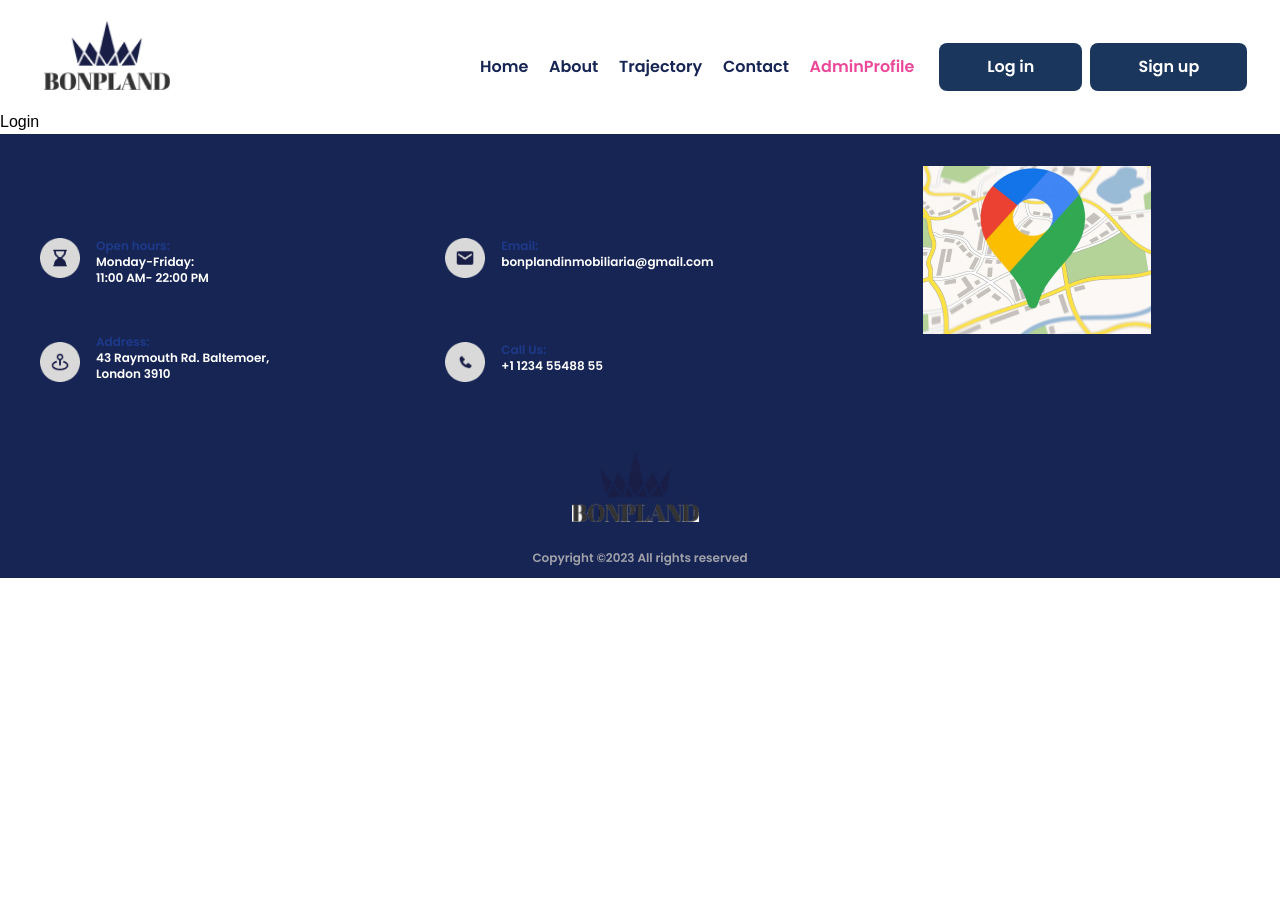
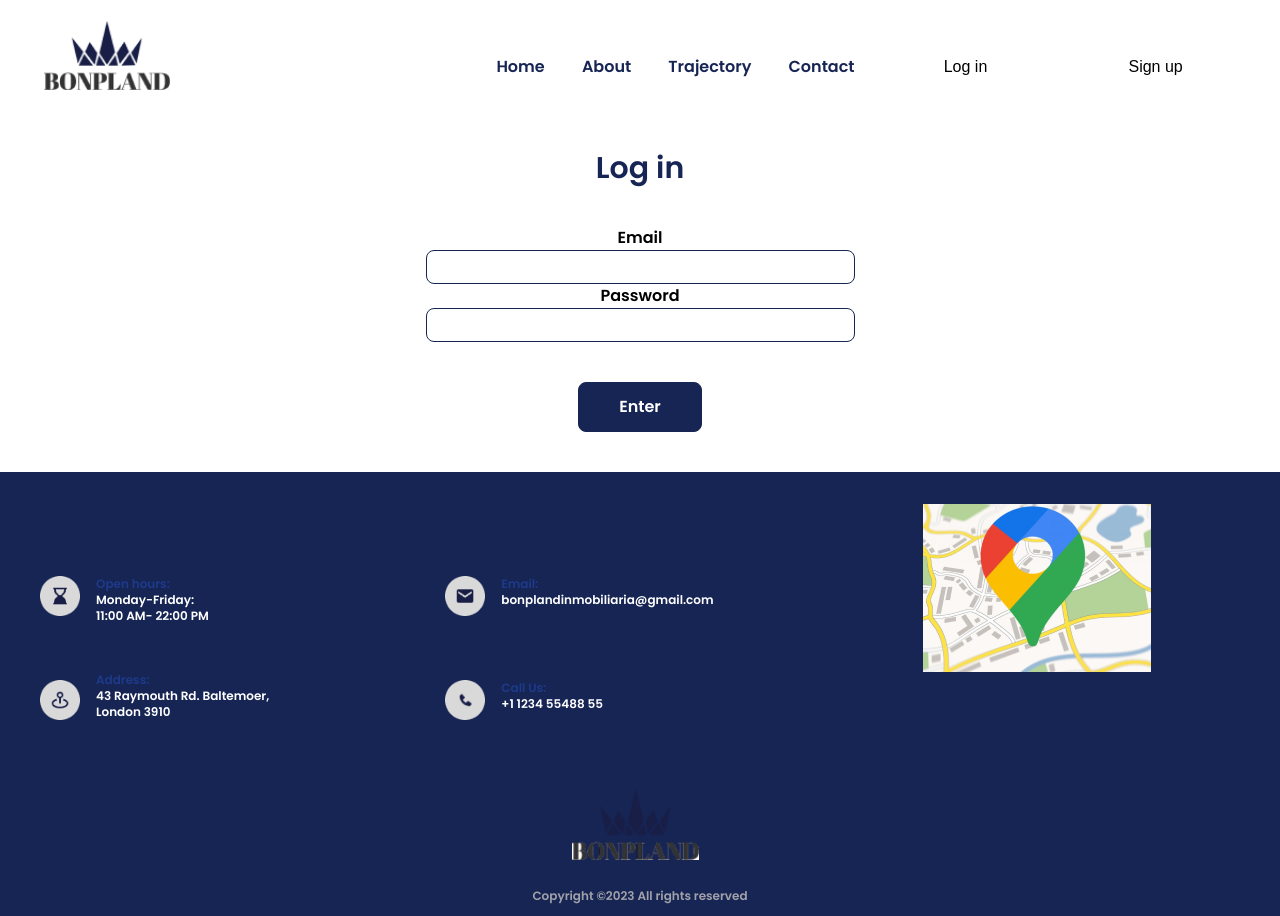
Before and after one commit to BrayannFarfan/ProyectoInmobiliaria, a React (Vite) app in the folder web/: page /login in a window 1280 px wide. Before the commit the page ends 800 px from the top, so only its background shows below. Built offline with nearby package versions, Linux system fonts and the light colour scheme.

Commit message:
feat:/login

```diff
--- a/web/src/App.jsx
+++ b/web/src/App.jsx
@@ -6,8 +6,8 @@ import About from "./components/About/About";
 import ContactUs from "./components/ContactUs/ContactUs";
 import OurTeam from "./components/OurTeam/OurTeam";
 import Login from "./components/Login/Login";
-import WrapperUser from "./components/WrapperUser/WrapperUser";
-import Profile from "./components/User/Profile";
+// import WrapperUser from "./components/WrapperUser/WrapperUser";
+// import Profile from "./components/User/Profile";
 import BuyerProfile from "./components/User/BuyerProfile";
 import SellerProfile from "./components/User/SellerProfile";
 import SignUp from "./components/signup/SignUp";
@@ -28,12 +28,8 @@ function App() {
           <Route path="ourteam" element={<OurTeam />} />
           <Route path="login" element={<Login />} />
           <Route path="signup" element={<SignUp />} />
-        </Route>
-        <Route exact path="/admin" element={<WrapperUser />}>
-          <Route index element={<Profile />} />
           <Route path="buyer" element={<BuyerProfile />} />
           <Route path="seller" element={<SellerProfile />} />
-          {/* <Route path="loader" element={<LoaderBuyer />}></Route> */}
         </Route>
       </Routes>
     </div>
--- a/web/src/components/Header/Header.jsx
+++ b/web/src/components/Header/Header.jsx
@@ -1,9 +1,19 @@
 import log from "../../../images/Logo.png";
 import man from "../../../images/man.png";
-
+import { useEffect, useState } from "react";
 import { Link } from "react-router-dom";
 import "./header.css";
+
 export default function Header() {
+  const [logged, setLogged] = useState(false);
+  const [user, setUser] = useState();
+
+  useEffect(() => {
+    const usuario = localStorage.getItem("user");
+    setUser(JSON.parse(usuario));
+    const tok = localStorage.getItem("token");
+    tok ? setLogged(true) : setLogged(false);
+  }, []);
   return (
     <>
       <div className="flex flex-col justify-center p-2 lg:mx-2 md:mx-0 mx-0 lg:px-4 md:w-[100vw] lg:py-0  lg:flex lg:flex-row lg:justify-between ">
@@ -44,14 +54,17 @@ export default function Header() {
               Contact
             </p>
           </Link>
-
-          <Link to="">
-            <p className="text-white lg:text-pink-500 font-pop ml-4 lg:ml-0">
-              AdminProfile
-            </p>
+          {logged ? (
+            <Link to={user.role_id === "A" ? "/seller" : "/buyer"}>
+              <div className="flex flex-row items-center font-pop justify-center border border-blue-950 rounded-xl shadow-md">
+                <section className="flex flex-col lg:items-center lg:mx-1 lg:my-2 text-gray-400 text-sm">
+                  <img src={man} className="h-[20px] w-auto m-1" alt="man" />
+                  <p className="mx-6">{user.name}</p>
+                </section>
+              </div>
             </Link>
-
-          <div className="groupButtons">
+          ) : (
+            <>
               <Link to="/login">
                 <button type="button" className="loginButton">
                   Log in
@@ -62,7 +75,8 @@ export default function Header() {
                   Sign up
                 </button>
               </Link>
-          </div>
+            </>
+          )}
         </section>
       </div>
     </>
--- a/web/src/components/Home/Home.jsx
+++ b/web/src/components/Home/Home.jsx
@@ -5,6 +5,7 @@ import Card from "../Card/Card";
 import About from "../About/About";
 import OurTeam from "../OurTeam/OurTeam";
 import ContactUs from "../ContactUs/ContactUs";
+import Trayectory from "../Trajectory/Trayectory";
 
 const Home = () => {
   return (
@@ -43,6 +44,7 @@ const Home = () => {
       </div>
       <About />
       <OurTeam />
+      <Trayectory />
       <ContactUs />
     </>
   );
--- a/web/src/components/Login/Login.jsx
+++ b/web/src/components/Login/Login.jsx
@@ -1,3 +1,66 @@
+import { useState } from "react";
+import axios from "axios";
+import { toast } from "react-toastify";
+import { useNavigate } from "react-router-dom";
+
 export default function Login() {
-  return <div>Login</div>;
+  const [login, setLogin] = useState();
+  const navigate = useNavigate();
+
+  const handleSubmit = async (e) => {
+    e.preventDefault();
+    try {
+      const resp = await axios.post("http://localhost:3000/users/login", login);
+      const { user, token } = resp.data;
+      if (user && token) {
+        toast.success("Login successful");
+        setLogin({ email: "", password: "" });
+        localStorage.setItem("token", token);
+        localStorage.setItem("user", JSON.stringify(user));
+        navigate("/");
+      } else {
+        toast.error("There was an error when you tried to login");
+      }
+    } catch (error) {
+      console.error(error);
+    }
+  };
+
+  const handleChange = (e) => {
+    const { name, value } = e.target;
+    console.log(login);
+    setLogin({ ...login, [name]: value });
+  };
+  return (
+    <>
+      <h1 className="font-pop text-blue-950 text-3xl text-center py-10">
+        Log in
+      </h1>
+      <form
+        onSubmit={(e) => handleSubmit(e)}
+        className="flex flex-col justify-center items-center font-pop"
+      >
+        <label htmlFor="email">Email</label>
+        <input
+          name="email"
+          onChange={handleChange}
+          type="text"
+          className="border border-blue-950 rounded-lg px-14 py-1"
+        />
+        <label htmlFor="password">Password</label>
+        <input
+          name="password"
+          onChange={handleChange}
+          type="password"
+          className="border border-blue-950 rounded-lg px-14 py-1"
+        />
+        <button
+          className="border border-blue-950 bg-blue-950 rounded-lg px-10 py-3 m-10 text-white"
+          type="submit"
+        >
+          Enter
+        </button>
+      </form>
+    </>
+  );
 }
--- a/web/src/components/OurTeam/OurTeam.jsx
+++ b/web/src/components/OurTeam/OurTeam.jsx
@@ -1,5 +1,4 @@
 import teamMembers from "../../info/team";
-import logo from "../../../images/grouplogo.png";
 
 import { useState } from "react";
 export default function OurTeam() {
@@ -29,34 +28,6 @@ export default function OurTeam() {
           );
         })}
       </div>
-      <div>
-        <h1 className="lg:text-4xl text-xl text-blue-950 font-pop font-bold lg:p-5 flex justify-center mt-5">
-          Our Trayectory
-        </h1>
-        <p className="p-10 lg:text-md text-sm text-zinc-400 font-bold font-pop leading-7 text-start lg:p-15">
-          In the ever-evolving world of real estate, Bonpland has emerged as a
-          reliable beacon for those looking to buy and sell properties
-          effectively and safely.
-          <span className="hidden lg:block">
-            With a decade-long history of success, Bonpland has become the
-            preferred destination for thousands of people seeking to conduct
-            real estate transactions efficiently. <br />
-            <br />
-            Founded in 2012, Bonpland has been committed from the outset to
-            providing a hassle-free real estate buying and selling experience.
-            Our online platform has revolutionized how people interact with the
-            real estate market, offering a range of benefits that include an
-            intuitive interface and expert advice. <br /> <br />
-            Join the Bonpland community today and discover why we are the
-            trusted destination for buying and selling real estate. Your next
-            home or investment is waiting, and we are here to guide you every
-            step of the way. Welcome to Bonpland, your real estate partner!
-          </span>
-        </p>
-        <div className="flex justify-center">
-          <img src={logo} alt="logo" className="h-24 md:h-48 lg:h-96" />
-        </div>
-      </div>
     </>
   );
 }
--- a/web/src/components/Trajectory/Trayectory.jsx
+++ b/web/src/components/Trajectory/Trayectory.jsx
@@ -1,3 +1,33 @@
+import logo from "../../../images/grouplogo.png";
 export default function Trayectory() {
-  return <div>Trayectory</div>;
+  return (
+    <div>
+      <h1 className="lg:text-4xl text-xl text-blue-950 font-pop font-bold lg:p-5 flex justify-center mt-5">
+        Our Trayectory
+      </h1>
+      <p className="p-10 lg:text-md text-sm text-zinc-400 font-bold font-pop leading-7 text-start lg:p-15">
+        In the ever-evolving world of real estate, Bonpland has emerged as a
+        reliable beacon for those looking to buy and sell properties effectively
+        and safely.
+        <span className="hidden lg:block">
+          With a decade-long history of success, Bonpland has become the
+          preferred destination for thousands of people seeking to conduct real
+          estate transactions efficiently. <br />
+          <br />
+          Founded in 2012, Bonpland has been committed from the outset to
+          providing a hassle-free real estate buying and selling experience. Our
+          online platform has revolutionized how people interact with the real
+          estate market, offering a range of benefits that include an intuitive
+          interface and expert advice. <br /> <br />
+          Join the Bonpland community today and discover why we are the trusted
+          destination for buying and selling real estate. Your next home or
+          investment is waiting, and we are here to guide you every step of the
+          way. Welcome to Bonpland, your real estate partner!
+        </span>
+      </p>
+      <div className="flex justify-center">
+        <img src={logo} alt="logo" className="h-24 md:h-48 lg:h-96" />
+      </div>
+    </div>
+  );
 }
--- a/web/src/components/User/SellerProfile.jsx
+++ b/web/src/components/User/SellerProfile.jsx
@@ -4,24 +4,39 @@ import propiedades from "../../info/info";
 import delet from "../../../images/Trash.png";
 import edit from "../../../images/Edit.png";
 import UploadPropForm from "./UploadPropForm";
+import { useNavigate } from "react-router-dom";
+import "./profileelements.css";
 
-const UserSeller = () => {
+export default function UserSeller() {
   const [loading, setLoading] = useState(true);
   const [fotos, setFotos] = useState(propiedades);
+  const navigate = useNavigate();
   useEffect(() => {
     const timer = setTimeout(() => {
       setLoading(false);
     }, 2000);
     return () => clearTimeout(timer);
   }, []);
-  console.log(fotos);
+
+  const handleLogout = () => {
+    localStorage.clear();
+    navigate("/");
+  };
   return (
     <>
       {loading ? (
         <LoaderSeller />
       ) : (
         <>
-          <h1 className="font-pop text-lg lg:m-10">Your properties</h1>
+          <section className="flex flex-row justify-between items-center font-pop px-14 py-10">
+            <h1 className="text-lg">Your properties</h1>
+            <button
+              className="logoutButton bg-blue-950 rounded-md"
+              onClick={handleLogout}
+            >
+              Log out
+            </button>
+          </section>
           <div>
             <section className="flex flex-row lg:m-6">
               {fotos.map((f) => {
@@ -51,6 +66,4 @@ const UserSeller = () => {
       )}
     </>
   );
-};
-
-export default UserSeller;
+}
--- a/web/src/components/User/UserHeader.jsx
+++ b/web/src/components/User/UserHeader.jsx
@@ -1,7 +1,4 @@
 import logo from "../../../images/Logo.png";
-import lupa from "../../../images/lupa.png";
-import man from "../../../images/roundedman.png";
-import notif from "../../../images/notifications.png";
 import { useNavigate } from "react-router-dom";
 const UserHeader = () => {
   const navigate = useNavigate();
@@ -12,12 +9,6 @@ const UserHeader = () => {
     <>
       <div className="flex flex-row items-center p-2 lg:mx-2 md:mx-0 mx-0 lg:px-4 md:w-[100vw] lg:py-0  lg:flex lg:flex-row lg:justify-between font-pop">
         <img className="" src={logo} alt="logo" onClick={handleNavigate} />
-        <section className="flex flex-row lg:items-center lg:mx-3 lg:my-3">
-          <img src={lupa} className="lg:w-[6vw] p-1" alt="lupa" />
-          <img src={notif} className="lg:w-[5vw]" alt="notif" />
-          <p>My profile</p>
-          <img src={man} className="lg:w-[5vw] lg:ml-3" alt="man" />
-        </section>
       </div>
     </>
   );
--- /dev/null
+++ b/web/src/components/User/profileelements.css
@@ -0,0 +1,5 @@
+.logoutButton {
+    border:solid 1px;
+    color:white;
+    padding: 10px 20px 10px 20px;
+}
--- a/web/src/components/signup/SignUp.jsx
+++ b/web/src/components/signup/SignUp.jsx
@@ -1,7 +1,9 @@
 import { useState } from "react";
 import axios from "axios";
 import { toast } from "react-toastify";
+import { useNavigate } from "react-router-dom";
 export default function SignUp() {
+  const navigate = useNavigate();
   const [user, setUser] = useState();
 
   const handleSubmit = async (e) => {
@@ -14,6 +16,7 @@ export default function SignUp() {
       if (newUser) {
         setUser("");
         toast.success("User Registered!!");
+        navigate("/login");
       } else {
         toast.error("There was a problem to register a new user");
       }
```
Also changed, not shown: 1 other file (tests, documents, lock files or other folders). Lines whose indentation alone changed are shown as unchanged.
